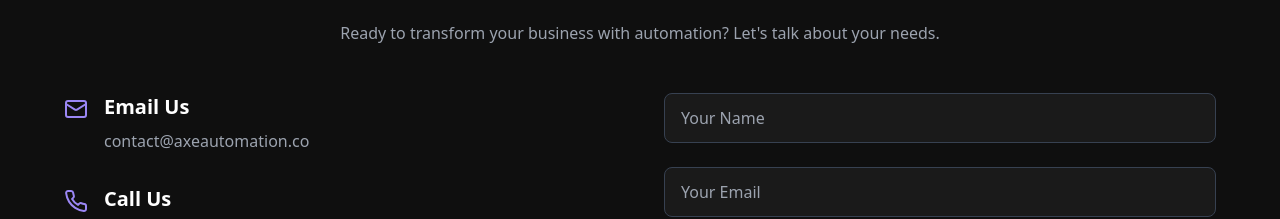
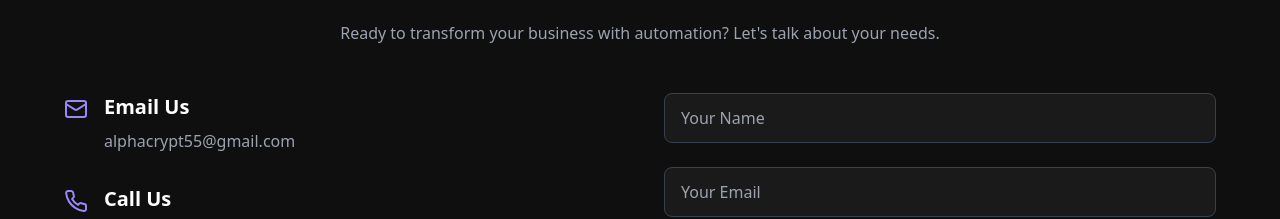
Before and after one commit to KhawajaAbdulRehmanGit/alphacrypt-portfolio, a React (Vite) app: page / in a window 1280 px wide. Shown: the part 3389-3608 px from the top of the page. Built offline with nearby package versions, Linux system fonts and the light colour scheme.

Commit message:
Add email address to contact
Updated the contact section to include the email address: alphacrypt55@gmail.com.
[skip gpt_engineer]

```diff
--- a/src/components/Contact.tsx
+++ b/src/components/Contact.tsx
@@ -19,7 +19,7 @@ export const Contact = () => {
               <Mail className="w-6 h-6 text-primary mt-1" />
               <div>
                 <h3 className="text-xl font-semibold mb-2">Email Us</h3>
-                <p className="text-gray-400">contact@axeautomation.co</p>
+                <p className="text-gray-400">alphacrypt55@gmail.com</p>
               </div>
             </div>
 
```
